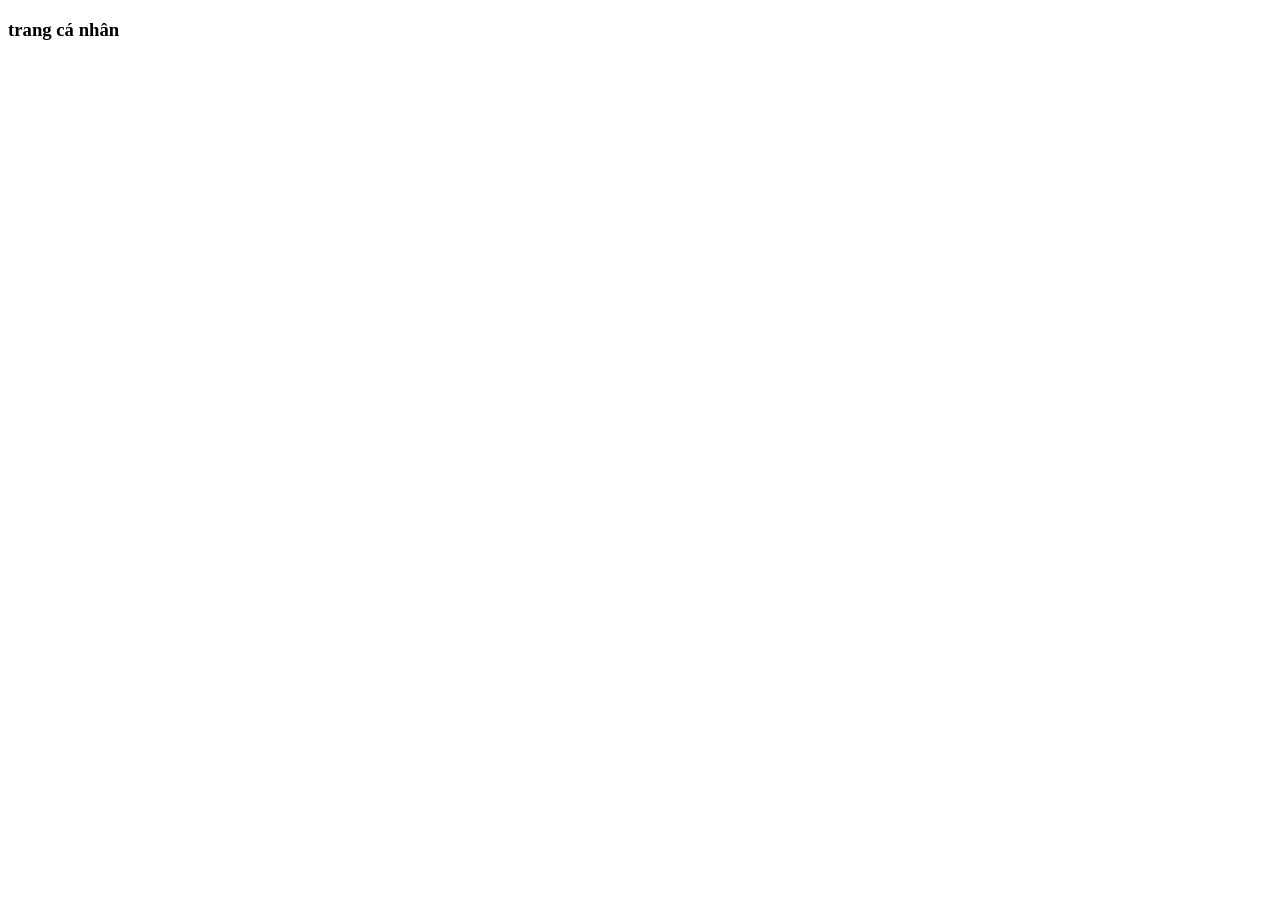
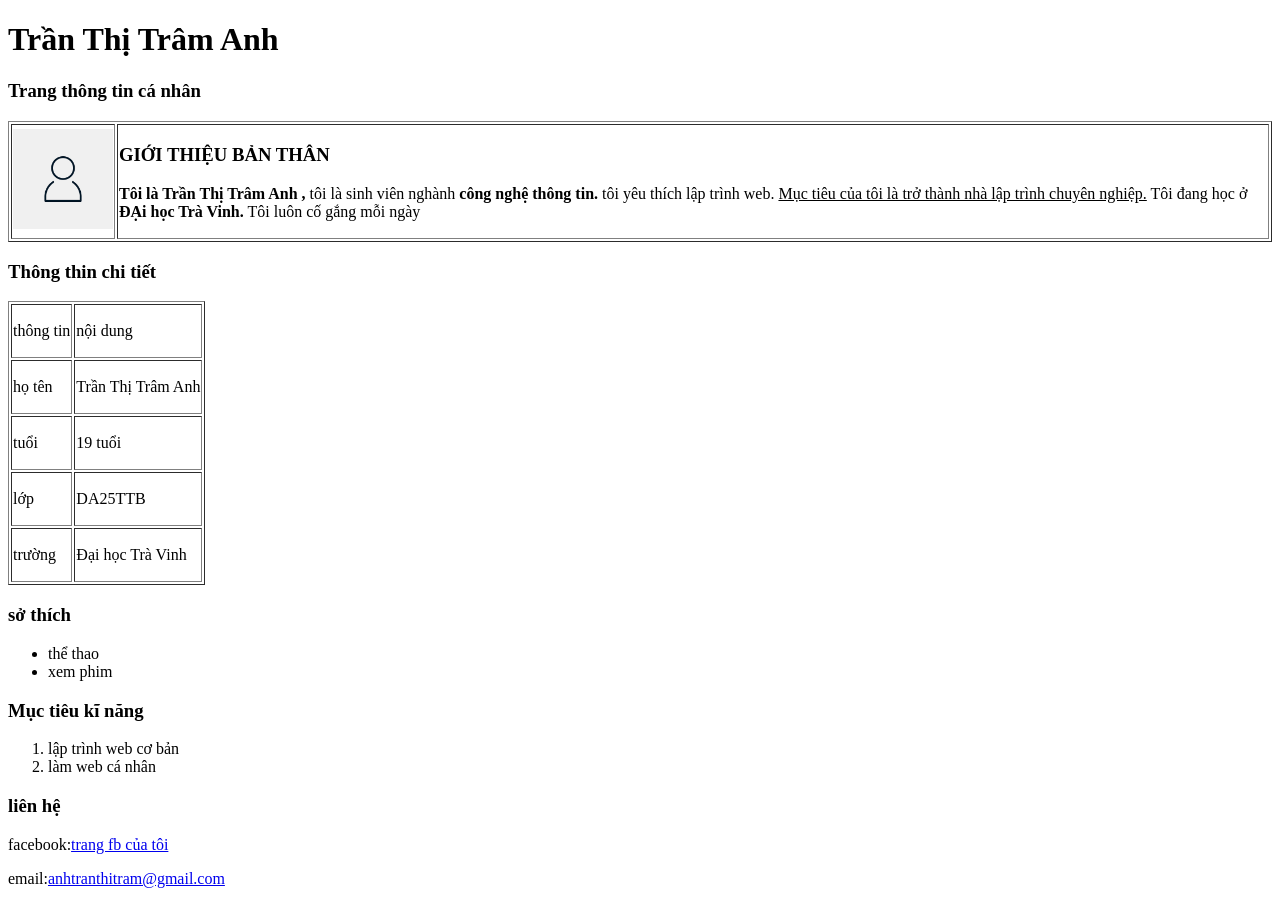
Before and after one commit to anhtranthitram04-star/my-project-da25ttb-to1, a plain HTML site: page html/gioithieu.html in a window 1280 px wide. Before the commit the page ends 800 px from the top, so only its background shows below. Drawn offline with Linux system fonts and the light colour scheme.

Commit message:
update 1

```diff
--- a/html/gioithieu.html
+++ b/html/gioithieu.html
@@ -5,6 +5,100 @@
 		<meta charset="utf-8">
 	</head>
 	<body>
-		<h3>trang cá nhân</h3>
+		<h1> Trần Thị Trâm Anh</h1>
+		<h3>Trang thông tin cá nhân </h3>
+				</td>
+		<table border="1">
+			<tr>
+				<td>
+					<img src="..\assets\images\avatar.png" alt="ảnh đại diện" width="100px" hieght="100px" >
+				</td>
+				<td>
+					<h3>GIỚI THIỆU BẢN THÂN </h3>
+
+				<p>
+						<b>Tôi là  Trần Thị Trâm Anh ,</b>
+						tôi là sinh viên nghành <b>công nghệ thông tin. </b>
+						<e>tôi yêu thích lập trình web. <e/>
+						<u>Mục tiêu của tôi là trở thành nhà lập trình chuyên nghiệp.</u>
+						Tôi đang học ở <b>ĐẠi học Trà Vinh.</b>
+						Tôi luôn cố gắng mỗi ngày
+					<p/>
+				</td>
+			</tr>
+
+		</table>
+		<h3> Thông thin chi tiết</h3>
+		<table border="1">
+			<tr>
+				<td>
+					<p> thông tin </p>
+				</td>
+				<td>
+					<p> nội dung </p>
+				</td>
+			</tr>
+			<tr>
+				<td>
+					<p> họ tên </p>
+				</td>
+				<td>
+					Trần Thị Trâm Anh
+				</td>
+
+			</tr>
+			<tr>
+				<td>
+					<p> tuổi </p>
+				</td>
+				<td>
+					19 tuổi
+				</td>
+			</tr>
+			<tr>
+				<td>
+					<p> lớp </p>
+				</td>
+				<td>
+					DA25TTB
+				</td>
+			</tr>
+			<tr>
+				<td>
+					<p> trường </p>
+				</td>
+				<td>
+					Đại học Trà Vinh
+				</td>
+			</tr>
+		</table>
+		<h3>
+			sở thích
+		</h3>
+		<ul>
+			<li>
+				thể thao
+			</li>
+			<li>
+				xem phim
+			</li>
+		</ul>
+		<h3>
+			Mục tiêu kĩ năng
+		</h3>
+		<ol>
+			<li>
+				lập trình web cơ bản
+			</li>
+			<li>
+				làm web cá nhân
+			</li>
+		</ol>
+		<h3>
+			liên hệ
+		</h3>
+		<p>facebook:<a href="#">trang fb của tôi</a></p>
+		<p>email:<a href="3">anhtranthitram@gmail.com</a></p>
+
 	</body>
 </html>
```
